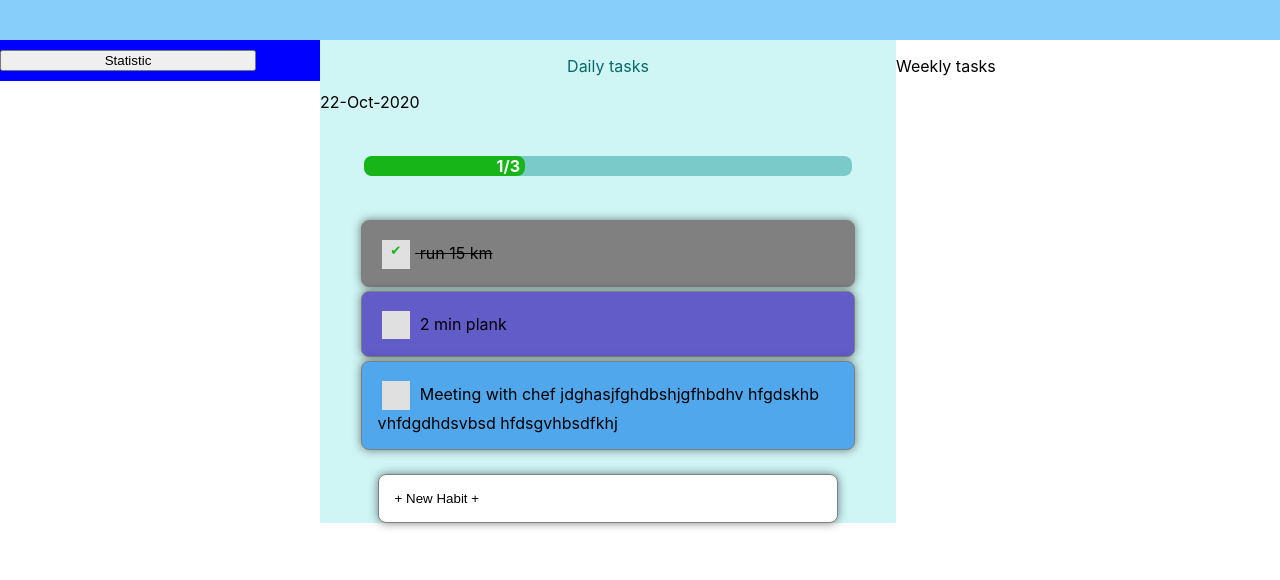
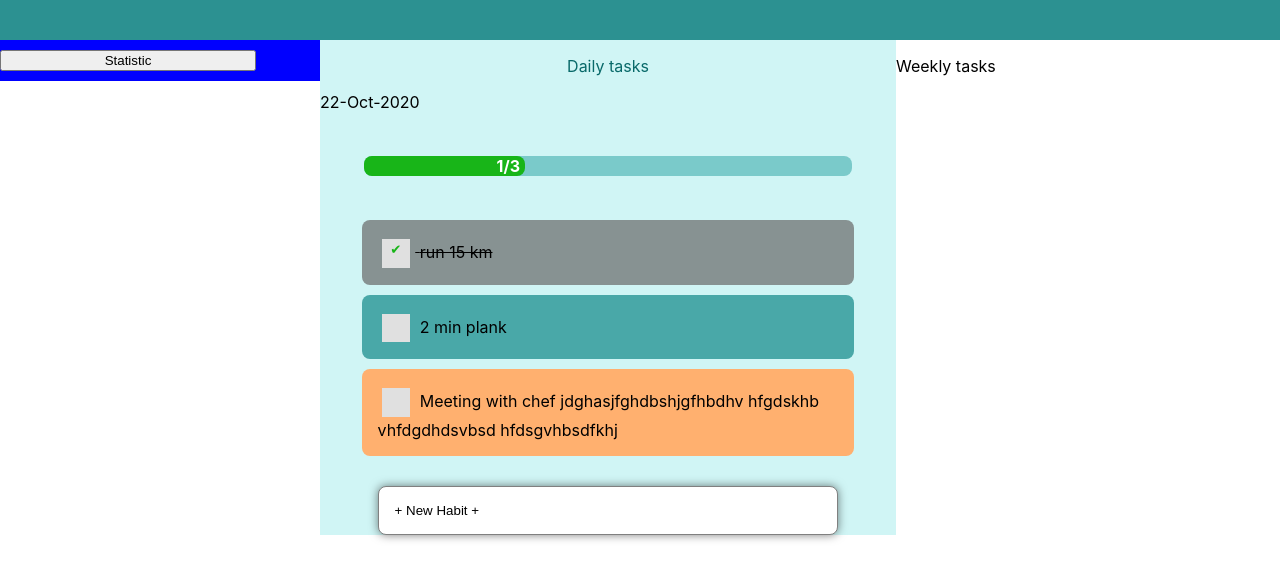
Before and after one commit to vasenina/ReactProjects, a React (Create React App) app in the folder tasks_list/: page / in a window 1280 px wide. Shown: the top 580 px of the page. Built offline with nearby package versions, Linux system fonts and the light colour scheme.

Commit message:
new colors

```diff
--- a/tasks_list/src/components/Daily/Task/Task.js
+++ b/tasks_list/src/components/Daily/Task/Task.js
@@ -7,9 +7,14 @@ const task = (props)=>{
 
     let classNames = classes.Task ;
     let style = {};
+    //let border =props.color;
+    let back =  props.color;
     (props.done) ?
       (classNames += ' ' + classes.Task_done ):
-      (style = {background: props.color});
+      (style = {background: back});
+      //(style = {'border-color': border});
+      //border-color:
+      //(style = {background: props.color});
 
 
         return(
--- a/tasks_list/src/components/Daily/Task/Task.module.css
+++ b/tasks_list/src/components/Daily/Task/Task.module.css
@@ -2,10 +2,10 @@
     width: 80%;
     position: relative;
     border-radius: 8px;
-    border: thin solid gray;
+
     padding: 16px;
-    box-shadow: 0 0 10px rgba(0,0,0,0.5);
-    margin: 4px auto;
+    background-color: white;
+    margin: 10px auto;
    }
 
 .Task:hover {
@@ -13,7 +13,7 @@
 }
 
 .Task_done{
-    background: gray;
+    background:#879292;
     text-decoration: line-through;
 }
 
--- a/tasks_list/src/components/Layout/Layout.module.css
+++ b/tasks_list/src/components/Layout/Layout.module.css
@@ -1,5 +1,5 @@
 .Header{
-    background-color: lightskyblue;
+    background-color: #2C9191;
     height: 40px;
     position: fixed;
     top: 0px;
--- a/tasks_list/src/containers/TasksOverview.js
+++ b/tasks_list/src/containers/TasksOverview.js
@@ -21,8 +21,8 @@ class TasksOverview extends Component{
           ],
 
           types: {
-              sport: { color: '#625cc9'},
-              work: {color: '#50a7ec'},
+              sport: { color: '#49A8A8'},
+              work: {color: '#FFB06F'},
           },
         taskediting: false,
         taskadding: false,
```
